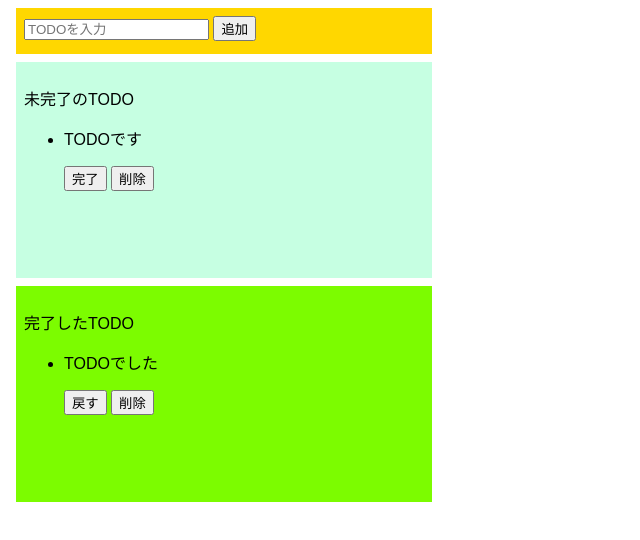
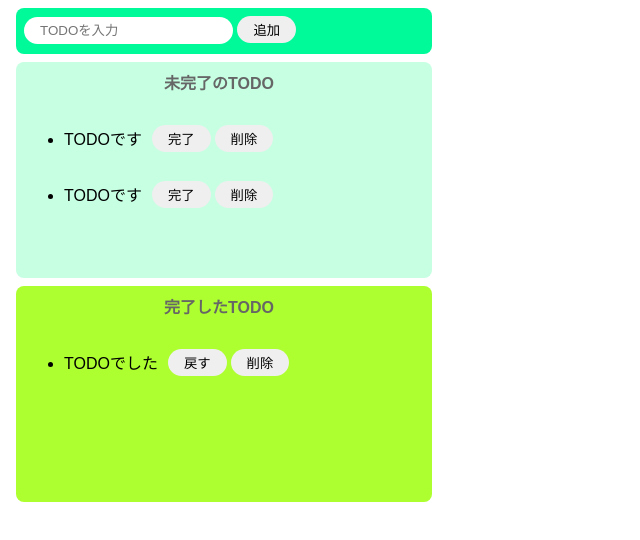
Before and after one commit to taichi-99/todo-modernJS, a website built with Parcel: page index.html in a window 1280 px wide. Shown: the whole page, without its empty margins (0-640 px from the left). Built offline with nearby package versions, Linux system fonts and the light colour scheme.

Commit message:
CSSわかんね～

```diff
--- a/index.html
+++ b/index.html
@@ -11,10 +11,17 @@
       <button>追加</button>
     </div>
     <div class="incomplete-area">
-      <p>未完了のTODO</p>
+      <p class="title">未完了のTODO</p>
       <ul>
         <li>
-          <div>
+          <div class="list-row">
+            <p>TODOです</p>
+            <button>完了</button>
+            <button>削除</button>
+          </div>
+        </li>
+        <li>
+          <div class="list-row">
             <p>TODOです</p>
             <button>完了</button>
             <button>削除</button>
@@ -23,10 +30,10 @@
       </ul>
     </div>
     <div class="complete-area">
-      <p>完了したTODO</p>
+      <p class="title">完了したTODO</p>
       <ul>
         <li>
-          <div>
+          <div class="list-row">
             <p>TODOでした</p>
             <button>戻す</button>
             <button>削除</button>
--- a/src/styles.css
+++ b/src/styles.css
@@ -2,27 +2,67 @@ body {
   font-family: sans-serif;
 }
 
+input {
+  border-radius: 16px;
+  border: none;
+  padding: 6px 16px;
+  outline: none;
+}
+
+button {
+  border-radius: 16px;
+  border: none;
+  padding: 4px 16px;
+  margin-right: 4px;
+}
+
+button:hover {
+  background-color: #ff7fff;
+  color: #fff;
+  cursor: pointer;
+}
+
+p {
+  margin-right: 10px;
+}
+
 .input-area {
-  background-color: #ffd700;
+  background-color: #00fa9a;
   width: 400px;
   height: 30px;
   padding: 8px;
+  border-radius: 8px;
   margin: 8px;
 }
 
 .incomplete-area {
   background-color: #c6ffe2;
   width: 400px;
+  border-radius: 8px;
+
   min-height: 200px;
   padding: 8px;
   margin: 8px;
 }
 
 .complete-area {
-  background-color: #7cfc00;
+  background-color: #adff2f;
   width: 400px;
   padding: 8px;
   margin: 8px;
+  border-radius: 8px;
 
   min-height: 200px;
 }
+
+.title {
+  text-align: center;
+  margin-top: 0;
+  font-weight: bold;
+  color: #666;
+}
+
+.list-row {
+  display: flex;
+  align-items: center;
+}
```
